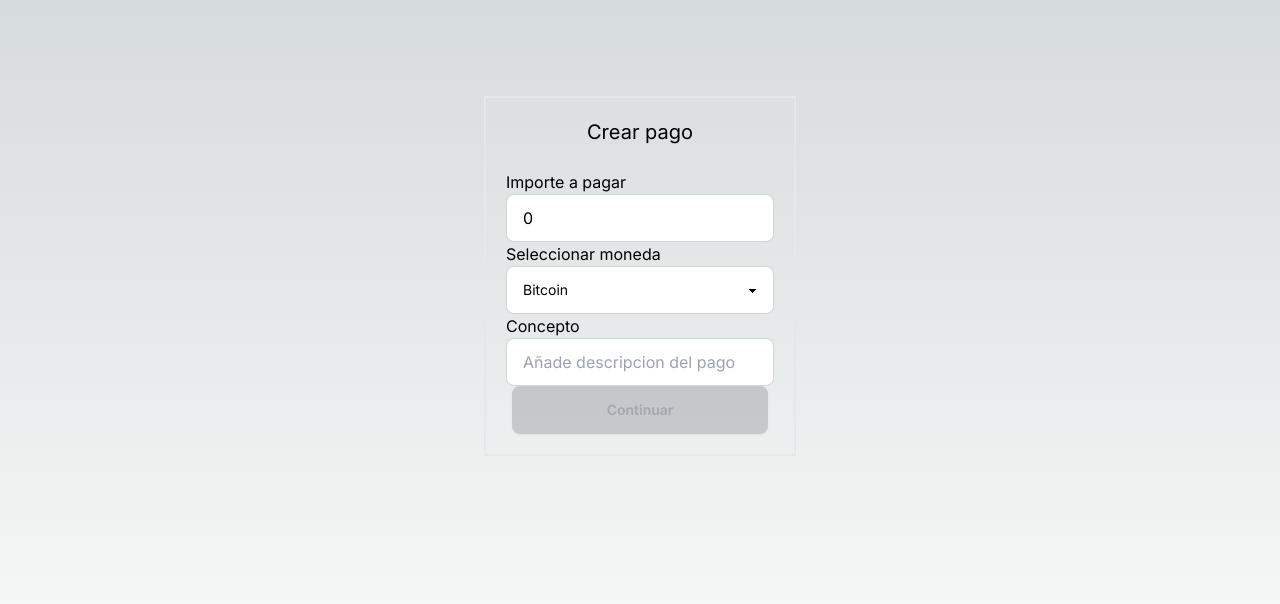
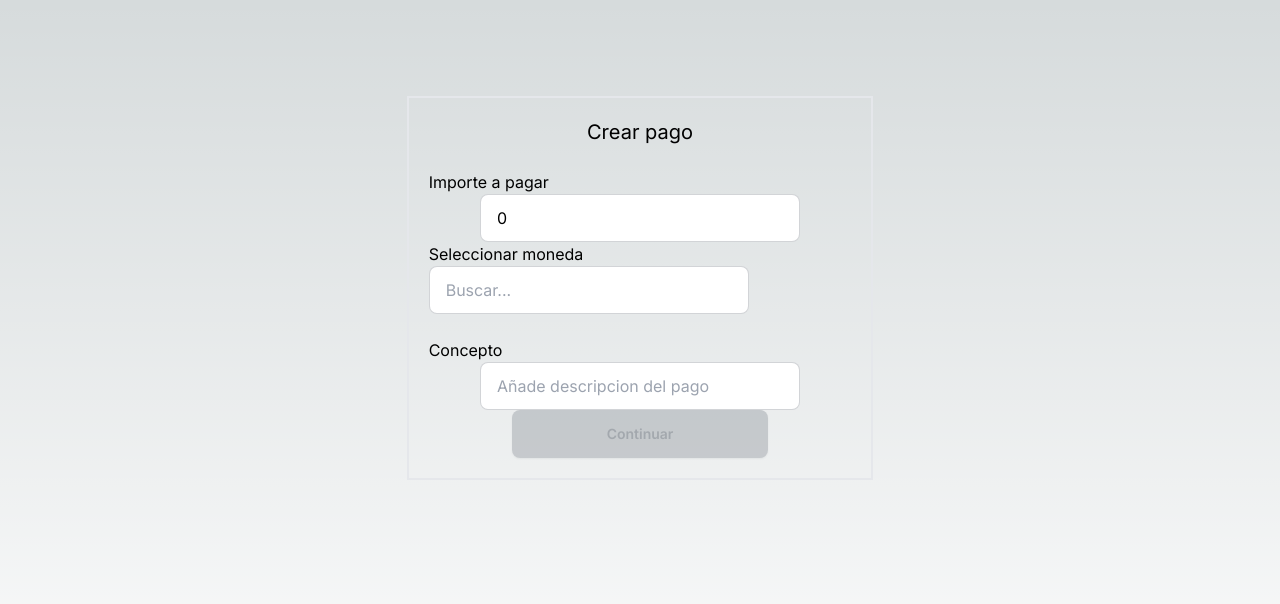
Before and after one commit to BertoPolo/bitnovo-test, a Next.js app: page / in a window 1280 px wide. Shown: the top 604 px of the page. Built offline with nearby package versions, Linux system fonts and the light colour scheme; no server answers.

Commit message:
currencies selector

```diff
--- a/app/payment/page.tsx
+++ b/app/payment/page.tsx
@@ -8,11 +8,16 @@ const PaymentForm = () => {
   const [paymentUri, setPaymentUri] = useState("")
   const [price, setPrice] = useState(0)
   const [concept, setConcept] = useState("")
-  const [currencies, setCurrencies] = useState([{}])
+  const [currencies, setCurrencies] = useState<Currency[]>([])
+  const [search, setSearch] = useState("")
+  const [showDropdown, setShowDropdown] = useState(false)
 
   const [error, setError] = useState("")
+  const router = useRouter()
 
-  const router = useRouter()
+  type Currency = {
+    symbol: string
+  }
 
   const handleSubmit = async () => {
     const formData = new FormData()
@@ -66,9 +71,16 @@ const PaymentForm = () => {
       console.error(error)
     }
   }
-  useEffect(() => {
-    getCurriencies()
-  }, [])
+  // useEffect(() => {
+  //   getCurriencies()
+  // }, [])
+
+  const currencyOptions = currencies.map((currency) => ({
+    value: currency.symbol,
+    label: currency.symbol,
+  }))
+
+  const filteredCurrencies = currencies.filter((currency) => currency.symbol.toLowerCase().includes(search.toLowerCase()))
 
   return (
     <div className="border-2 p-5 text-center">
@@ -84,19 +96,46 @@ const PaymentForm = () => {
         onChange={(e) => setPrice(parseFloat(e.target.value))}
       />
       <br /> {/* take it out! */}
+      {/* <div className="text-start">
+        <label htmlFor="currency-search">Seleccionar moneda </label>
+        <input
+          id="currency-search"
+          type="text"
+          className="input input-bordered w-full max-w-xs"
+          value={search}
+          onChange={(e) => setSearch(e.target.value)}
+          placeholder="Buscar..."
+        />
+      </div>
+      <select className="select select-bordered w-full max-w-xs" value={coin} onChange={(e) => setCoin(e.target.value)}>
+        {filteredCurrencies.map((currency, index) => (
+          <option key={index} value={currency.symbol}>
+            {currency.symbol}
+          </option>
+        ))}
+      </select> */}
       <div className="text-start">
-        <label htmlFor="">Seleccionar moneda</label>
+        <label htmlFor="currency-search">Seleccionar moneda</label>
+        <input
+          id="currency-search"
+          type="text"
+          className="input input-bordered w-full max-w-xs"
+          value={search}
+          onChange={(e) => setSearch(e.target.value)}
+          onFocus={() => setShowDropdown(true)}
+          onBlur={() => setTimeout(() => setShowDropdown(false), 200)}
+          placeholder="Buscar..."
+        />
+        {showDropdown && (
+          <div className="absolute bg-white border mt-1 rounded">
+            {filteredCurrencies.map((currency, index) => (
+              <div key={index} className="p-2 hover:bg-gray-100 cursor-pointer" onMouseDown={() => setCoin(currency.symbol)}>
+                {currency.symbol}
+              </div>
+            ))}
+          </div>
+        )}
       </div>
-      <select className="select select-bordered w-full max-w-xs" onChange={(e) => setCoin(e.target.value)} defaultValue="">
-        {/* <option disabled>Buscar</option> */}
-
-        <option value="bitcoin">Bitcoin</option>
-        <option value="ethereum">Ethereum</option>
-        <option value="litecoin">Litecoin</option>
-        <option value="polygon">Polygon</option>
-        <option value="ripple">Ripple</option>
-        <option value="usdc">USD Coin</option>
-      </select>
       <br />
       <div className="text-start">
         <label htmlFor="">Concepto</label>
```
